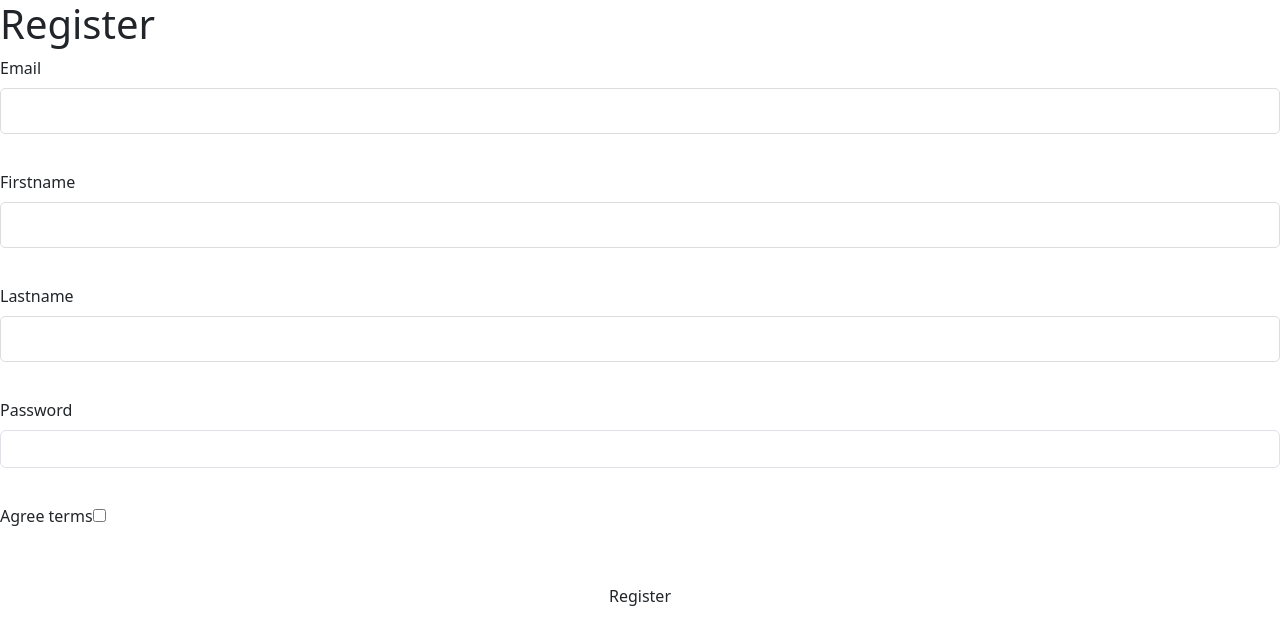
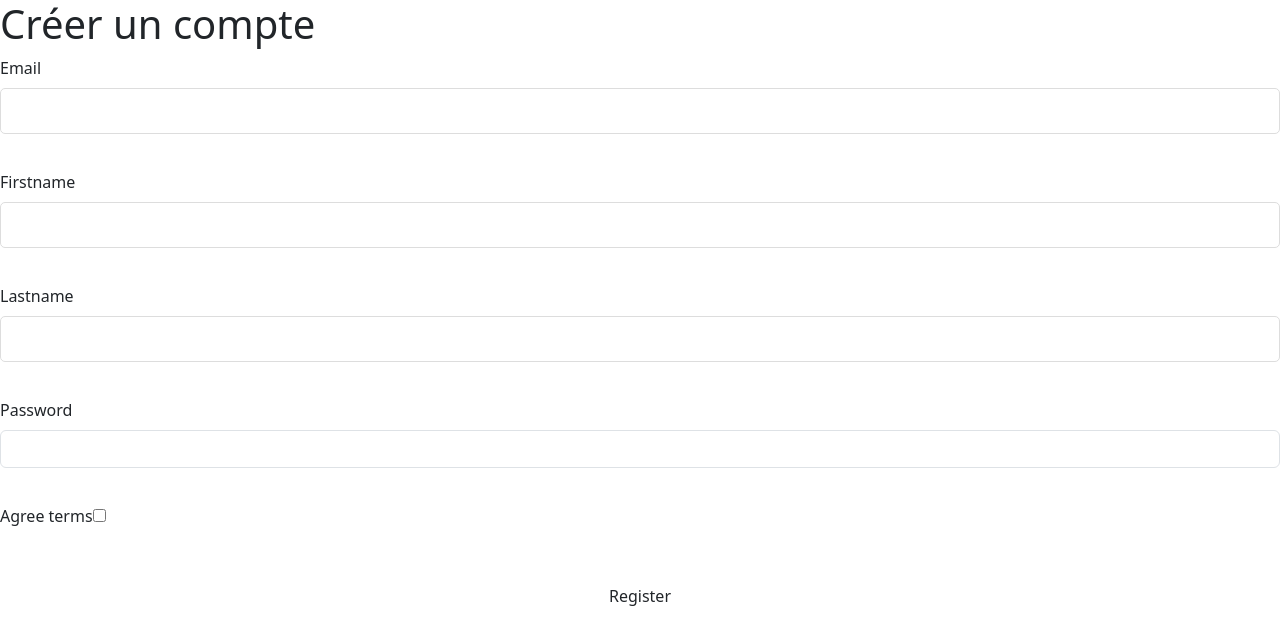
Before and after one commit to Mathys-CoyDak/cyberfolio, a Symfony app: template templates/registration/register.html.twig in a window 1280 px wide. Shown: the top 619 px of the page. Run offline with Twig, Linux system fonts and the light colour scheme; the template is opened without the code that fills it, so the values that code supplies are empty; form fields are guessed from the names that the template uses; style sheets or scripts are compiled from the project's sources; some libraries are stand-ins or nearby versions.

Commit message:
cyberfolio

```diff
--- a/src/Controller/ProjectController.php
+++ b/src/Controller/ProjectController.php
@@ -91,6 +91,7 @@ final class ProjectController extends AbstractController
 
             return $this->render('project/edit.html.twig', [
                 'form' => $form->createView(),
+                'project' => $project
             ]);
         }
     }
--- a/templates/admin/dashboard.html.twig
+++ b/templates/admin/dashboard.html.twig
@@ -18,6 +18,11 @@
                         <li class="list-group-item">
                                 <a href="{{ path('admin_technologies') }}">Gérer les Technologies</a>
                         </li>
+
                 </ul>
         </div>
+
+        <form action="{{ path('app_logout') }}" method="POST">
+                <button type="submit" class="btn btn-danger">Déconnexion</button>
+        </form>
 {% endblock %}
--- a/templates/admin/users.html.twig
+++ b/templates/admin/users.html.twig
@@ -28,7 +28,6 @@
                     <td>{{ user.email }}</td>
                     <td>{{ user.roles[0] }}</td>
                     <td>
-                        <a href="{{ path('admin_user_edit', {'id': user.id}) }}" class="btn btn-warning">Modifier</a>
                         <a href="{{ path('admin_user_delete', {'id': user.id}) }}" class="btn btn-danger" onclick="return confirm('Êtes-vous sûr ?');">Supprimer</a>
                     </td>
                 </tr>
--- a/templates/project/edit.html.twig
+++ b/templates/project/edit.html.twig
@@ -5,7 +5,8 @@
 {% block body %}
     <h1>Modifier la project</h1>
 
-    {{ form_start(form.title) }}
+    {{ form_start(form) }}
+    {{ form_row(form.title) }}
     {{ form_row(form.created_at) }}
     {{ form_row(form.description) }}
     {{ form_row(form.screenshot) }}
--- a/templates/registration/register.html.twig
+++ b/templates/registration/register.html.twig
@@ -1,9 +1,9 @@
 {% extends 'base.html.twig' %}
 
-{% block title %}Register{% endblock %}
+{% block title %}Créer un compte{% endblock %}
 
 {% block body %}
-    <h1>Register</h1>
+    <h1>Créer un compte</h1>
 
     {{ form_errors(registrationForm) }}
 
--- a/templates/user/edit.html.twig
+++ b/templates/user/edit.html.twig
@@ -13,7 +13,6 @@
         {{ form_row(form.firstname) }}
         {{ form_row(form.email) }}
         {{ form_row(form.password) }}
-        {{ form_row(form.roles) }}
         <button class="btn btn-success">Enregistrer</button>
         {{ form_end(form) }}
     </div>
```
Also changed, not shown: tests/bootstrap.php (+1 -1 lines), 4 other files.
